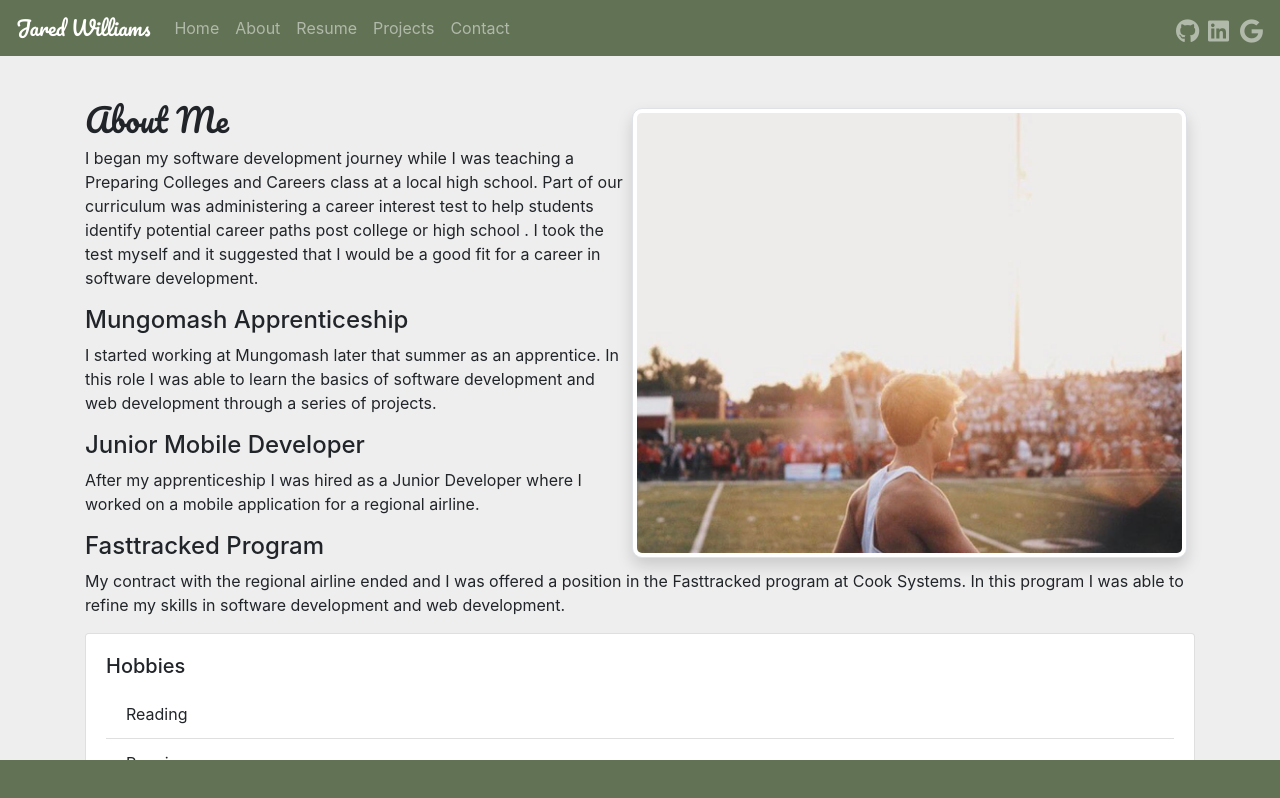
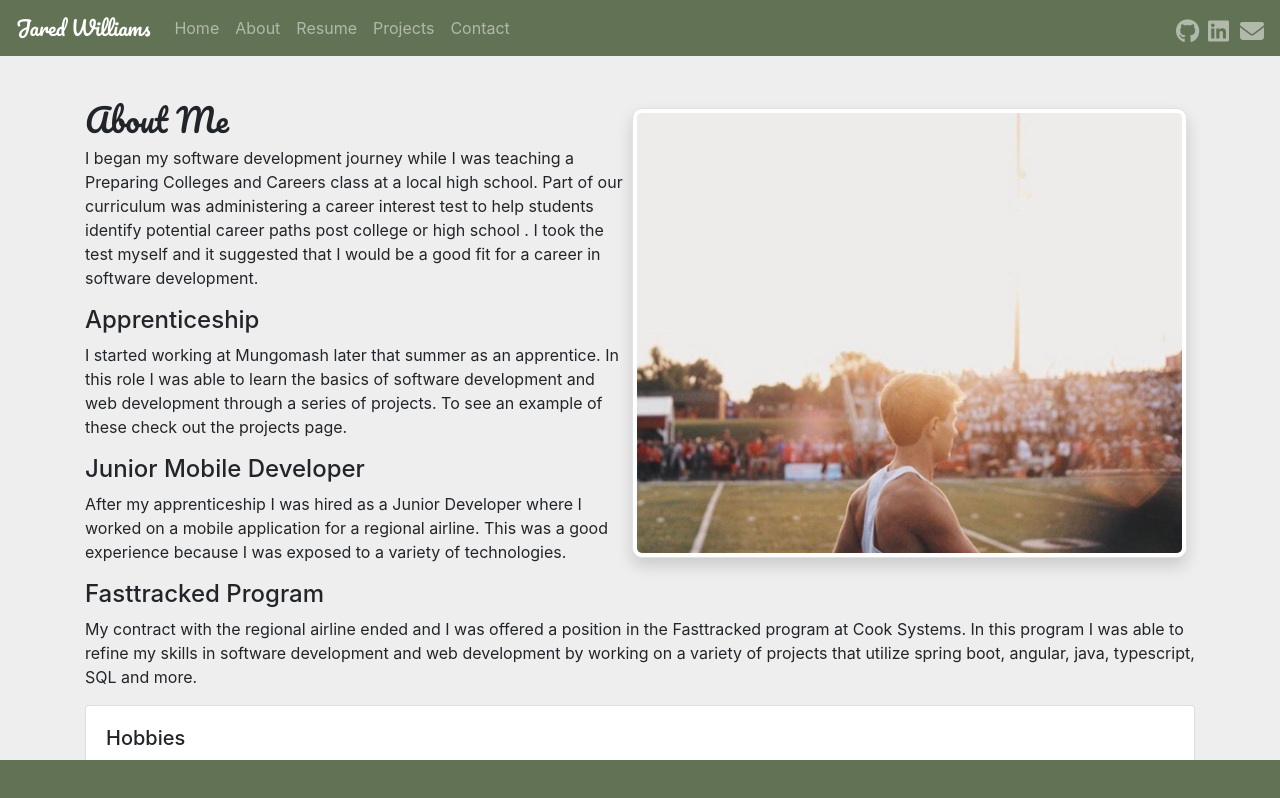
Before and after one commit to JaredjWilliams/Portfolio, an Angular app: page /about in a window 1280 px wide. Built offline with nearby package versions, Linux system fonts and the light colour scheme.

Commit message:
Added feedback

```diff
--- a/src/app/app-constants.ts
+++ b/src/app/app-constants.ts
@@ -74,7 +74,7 @@ export const BRIDGE_PROJECT_DESCRIPTIONS = [
 ]
 export const BRIDGE_PROJECT_GITHUB = "https://github.com/JaredjWilliams/Bridge_Bid_Java"
 export const BRIDGE_PROJECT_TECHNOLOGIES = "Java, Android, JUnit, Mockito"
-export const BRIDGE_PROJECT_DATE = "October 2023"
+export const BRIDGE_PROJECT_DATE = "October 2024"
 export const BRIDGE_PROJECT_ENVIRONMENTS = "Android Studio, GitHub"
 
 
@@ -107,7 +107,6 @@ export const BRIDGE_ANGULAR_PROJECT  = {
   url: BRIDGE_ANGULAR_PROJECT_GITHUB,
   technologies: BRIDGE_ANGULAR_PROJECT_TECHNOLOGIES,
   environments: BRIDGE_ANGULAR_PROJECT_ENVIRONMENTS
-
 }
 
 export const PROJECTS = [
--- a/src/app/views/about/about.component.html
+++ b/src/app/views/about/about.component.html
@@ -11,20 +11,21 @@
     I took the test myself and it suggested that I would be a good fit for a career in software development.
   </p>
 
-  <h4>Mungomash Apprenticeship</h4>
+  <h4>Apprenticeship</h4>
   <p>
-    I started working at Mungomash later that summer as an apprentice. In this role I was able to learn the basics of software development and web development through a series of projects.
+    I started working at Mungomash later that summer as an apprentice. In this role I was able to learn the basics of software development and web development through a series of projects. To see an example of these
+    check out the projects page.
   </p>
 
   <h4>Junior Mobile Developer</h4>
   <p>
-    After my apprenticeship I was hired as a Junior Developer where I worked on a mobile application for a regional airline.
+    After my apprenticeship I was hired as a Junior Developer where I worked on a mobile application for a regional airline. This was a good experience because I was exposed to a variety of technologies.
   </p>
 
   <h4>Fasttracked Program</h4>
   <p>
     My contract with the regional airline ended and I was offered a position in the Fasttracked program at Cook Systems.
-    In this program I was able to refine my skills in software development and web development.
+    In this program I was able to refine my skills in software development and web development by working on a variety of projects that utilize spring boot, angular, java, typescript, SQL and more.
   </p>
 
   <div class="card">
--- a/src/app/views/contact_me/contact-me.component.ts
+++ b/src/app/views/contact_me/contact-me.component.ts
@@ -17,7 +17,7 @@ export class ContactMeComponent implements OnInit {
 
   public sendEmail(e: Event) {
     e.preventDefault();
-    if (!this.buttonClicked && sessionStorage.getItem('buttonClicked') === 'false') {
+
       emailjs
         .sendForm('service_c5zeskw', 'template_t64sa08', e.target as HTMLFormElement, {
           publicKey: 'X4Y-iSc6vHzEjgTvT',
@@ -33,7 +33,6 @@ export class ContactMeComponent implements OnInit {
             console.log('FAILED...', (error as EmailJSResponseStatus).text);
           },
         );
-    }
     this.submissionCount++;
   }
 
--- a/src/app/views/header/header.component.html
+++ b/src/app/views/header/header.component.html
@@ -13,7 +13,7 @@
     <ul class="navbar-nav navbar-collapse justify-content-end">
       <a href="https://github.com/JaredjWilliams" target="_blank"><li class="fab fa-github icon nav-link m-1 p-1"></li></a>
       <a href="https://linkedin.com/in/jared-williams-01a393209" target="_blank"><li class="fab fa-linkedin icon nav-link m-1 p-1"></li></a>
-      <a routerLink="/contact"><li class="fab fa-google icon nav-link m-1 p-1"></li></a>
+      <a routerLink="/contact"><li class="fa fa-envelope icon nav-link m-1 p-1"></li></a>
     </ul>
 
   </nav>
--- a/src/app/views/home/home.component.html
+++ b/src/app/views/home/home.component.html
@@ -11,7 +11,7 @@
     <div class="row p-2">
       <a href="https://github.com/JaredjWilliams" target="_blank"><li class="fab fa-github icon m-1 p-1 text-dark"></li></a>
       <a href="https://linkedin.com/in/jared-williams-01a393209" target="_blank"><li class="fab fa-linkedin icon m-1 p-1 text-dark"></li></a>
-      <a routerLink="/contact"><li class="fab fa-google icon m-1 p-1 text-dark"></li></a>
+      <a routerLink="/contact"><li class="fa fa-envelope icon m-1 p-1 text-dark"></li></a>
     </div>
   </div>
   </div>
--- a/src/app/views/utility_views/project-card/project-card.component.html
+++ b/src/app/views/utility_views/project-card/project-card.component.html
@@ -22,7 +22,7 @@
     <h5>Environments:</h5>
     <p>{{project.environments}}</p>
     <h5>Check it out:</h5>
-    <a href="{{project.url}}" target="_blank"><p>{{project.url}}</p></a>
+    <a href="{{project.url}}" target="_blank" class="fab fa-github-square icon text-dark"></a>
   </div>
 
 </div>
```
Also changed, not shown: 1 other file (tests, documents, lock files or other folders).
